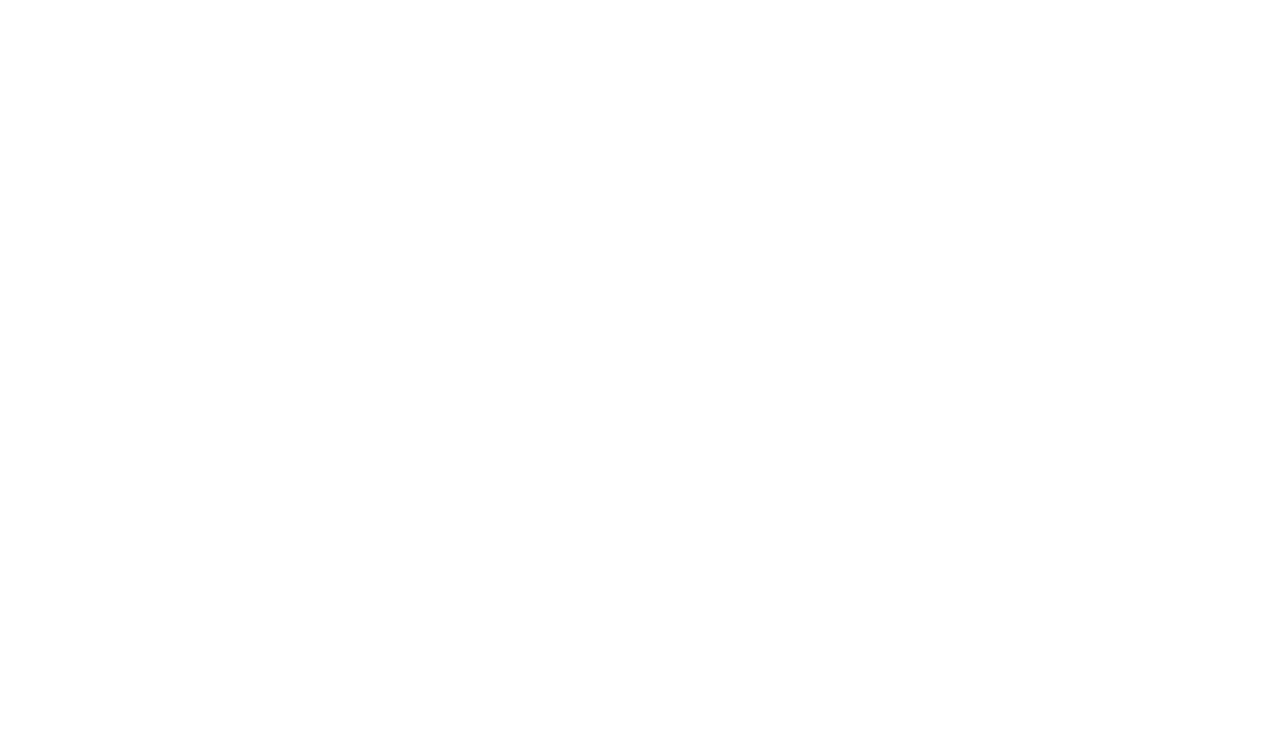
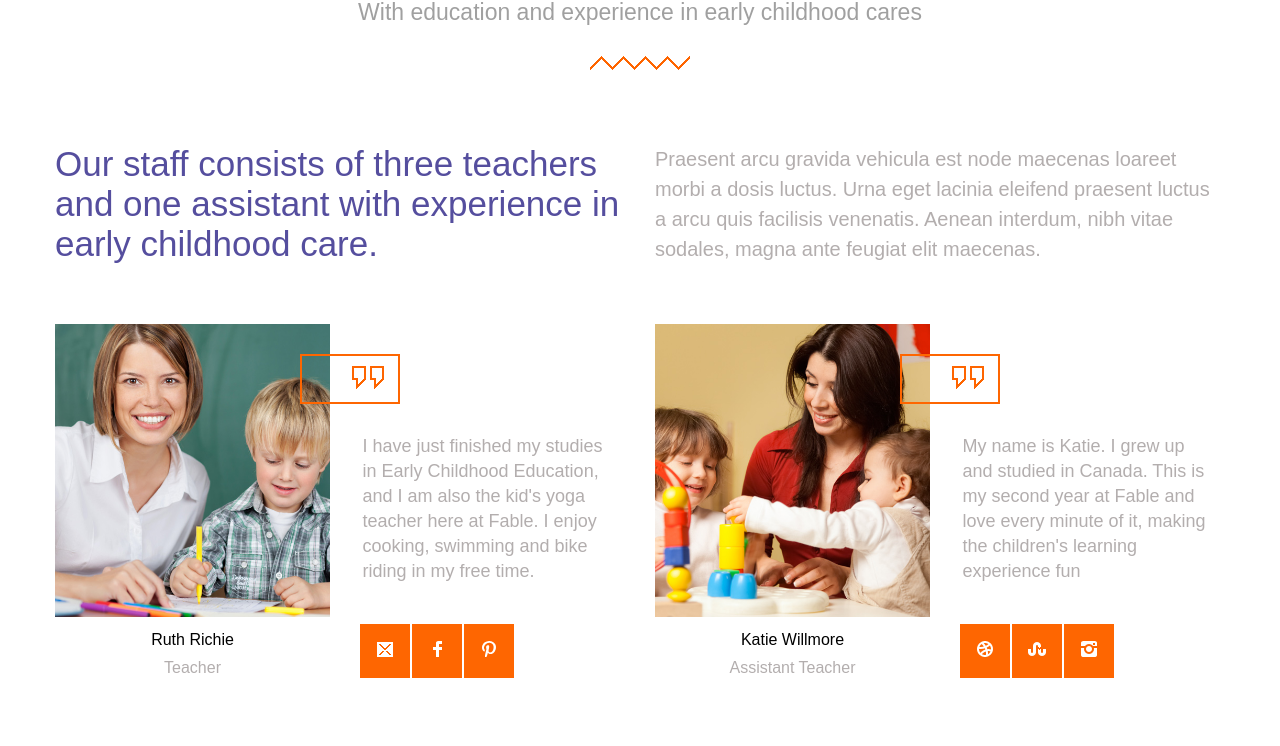
Before and after one commit to Giotreglia/proj-html-vuejs, a Vue app: page / in a window 1280 px wide. Shown: the part 4827-5573 px from the top of the page. Before the commit the page ends 4697 px from the top, so only its background shows below. Built offline with nearby package versions, Linux system fonts and the light colour scheme.

Commit message:
Sezione Staff

```diff
--- a/src/components/AppMain.vue
+++ b/src/components/AppMain.vue
@@ -4,6 +4,7 @@
 import StatsSection from './StatsSection.vue';
 import Classes from './Classes.vue';
 import Education from './Education.vue';
+import StaffSection from './StaffSection.vue';
 
 export default {
     name: 'AppMain',
@@ -12,7 +13,8 @@
         OverviewMission,
         StatsSection,
         Classes,
-        Education
+        Education,
+        StaffSection
     }
 }
 </script>
@@ -23,6 +25,7 @@
         <StatsSection />
         <Classes />
         <Education />
+        <StaffSection />
     </main>
 </template>
 <style lang="scss">
--- /dev/null
+++ b/src/components/StaffCard.vue
@@ -0,0 +1,97 @@
+<script>
+export default {
+    name: 'StaffCard',
+    props: {
+        img: String,
+        name: String,
+        role: String,
+        text: String,
+        socialA: String,
+        socialB: String,
+        socialC: String
+    }
+}
+</script>
+<template>
+    <div class="card">
+        <div class="card-left">
+            <div class="card-img-container">
+                <img v-if="img" :src="img" :alt="name">
+            </div>
+            <span class="name">{{ name }}</span>
+            <span class="role text-grey">{{ role }}</span>
+        </div>
+        <div class="card-right">
+            <div class="apix"><img src="../assets/images/quote.png" alt="quotes"></div>
+            <p class="text-grey">{{ text }}</p>
+            <div class="social">
+                <div class="social-wrapper"><img :src="socialA" alt="social"></div>
+                <div class="social-wrapper"><img :src="socialB" alt="social"></div>
+                <div class="social-wrapper"><img :src="socialC" alt="social"></div>
+            </div>
+        </div>
+    </div>
+</template>
+<style lang="scss" scoped>
+@use '../styles/general.scss';
+@use '../styles/partials/variables' as *;
+
+.card {
+    display: flex;
+    width: 100%;
+    gap: 20px;
+    padding: 20px 0;
+
+    p {
+        width: 250px;
+    }
+
+    .card-left,
+    .card-right {
+        width: 50%;
+        display: flex;
+        flex-direction: column;
+        align-items: center;
+        gap: 10px;
+        position: relative;
+    }
+}
+
+.card-img-container {
+    img {
+        width: 100%;
+    }
+}
+
+.card-right {
+    padding-top: 110px;
+
+    .apix {
+        border: $color-secondary solid 2px;
+        position: absolute;
+        top: 30px;
+        left: -50px;
+        width: 100px;
+        height: 50px;
+        padding: 5px 10px 10px 50px;
+    }
+
+    p {
+        line-height: 25px;
+        font-size: 18px;
+    }
+
+    .social {
+        display: flex;
+        gap: 2px;
+        padding: 30px 10px;
+        width: 100%;
+
+        .social-wrapper {
+            background-color: $color-secondary;
+            padding: 5px;
+            cursor: pointer;
+        }
+    }
+}
+</style>
--- /dev/null
+++ b/src/components/StaffSection.vue
@@ -0,0 +1,142 @@
+<script>
+import SectionHeader from './SectionHeader.vue';
+import StaffCard from './StaffCard.vue';
+
+export default {
+    name: 'StaffSection',
+    components: {
+        SectionHeader,
+        StaffCard
+    }
+}
+</script>
+<template>
+    <section id="staff">
+
+        <!-- staff header -->
+        <SectionHeader :title="`Meet Our Staff`" :subtitle="`With education and experience in early childhood cares`" />
+
+        <!-- staff main -->
+        <div class="staff-container">
+            <div class="staff-left">
+                <p class="staff-claim primary">
+                    Our staff consists of three teachers and one assistant with experience in early childhood care.
+                </p>
+
+                <StaffCard :name="`Ruth Richie`" :role="'Teacher'" :img="'src/assets/images/team_04.jpg'"
+                    :text="`I have just finished my studies in Early Childhood Education, and I am also the kid's yoga teacher here at Fable. I enjoy cooking, swimming and bike riding in my free time.`"
+                    :socialA="`src/assets/images/mail.png`" :socialB="`src/assets/images/facebook.png`"
+                    :socialC="`src/assets/images/pinterest.png`" />
+
+                <StaffCard :name="`Angelica Watson`" :role="'Lead Teacher'" :img="'src/assets/images/team_02.jpg'"
+                    :text="`I hold a degree in Early Childhood Education and an advanced English language certificate- I have been working as a kindergarten teacher since 2002.`"
+                    :socialA="`src/assets/images/bing.png`" :socialB="`src/assets/images/skype.png`"
+                    :socialC="`src/assets/images/linkedin.png`" />
+
+            </div>
+            <div class="staff-right">
+                <p class="staff-right-text text-grey">
+                    Praesent arcu gravida vehicula est node maecenas loareet morbi a dosis luctus. Urna
+                    eget lacinia eleifend praesent luctus a arcu quis facilisis venenatis. Aenean interdum, nibh vitae
+                    sodales, magna ante feugiat elit maecenas.
+                </p>
+
+                <StaffCard :name="`Katie Willmore`" :role="'Assistant Teacher'" :img="'src/assets/images/team_03.jpg'"
+                    :text="`My name is Katie. I grew up and studied in Canada. This is my second year at Fable and love every minute of it, making the children's learning experience fun`"
+                    :socialA="`src/assets/images/dribbble.png`" :socialB="`src/assets/images/stumbleupon.png`"
+                    :socialC="`src/assets/images/instagram.png`" />
+
+                <StaffCard :name="`Angela Lynn`" :role="'Teacher'" :img="'src/assets/images/team_01.jpg'"
+                    :text="`I have completed a Graduate Diploma in Early Childhood Teaching. I have worked with children aged from Six weeks to eight years. This is my second year at Fable.`"
+                    :socialA="`src/assets/images/youtube.png`" :socialB="`src/assets/images/twitter.png`"
+                    :socialC="`src/assets/images/googleplus.png`" />
+
+
+            </div>
+
+        </div>
+
+
+    </section>
+</template>
+<style lang="scss" scoped>
+@use '../styles/general.scss';
+@use '../styles/partials/variables' as *;
+
+#staff {
+    padding: 50px 0;
+    max-width: 1170px;
+    margin: auto;
+}
+
+.staff-container {
+    display: flex;
+    gap: 30px;
+    margin-top: 40px;
+
+    .staff-left,
+    .staff-right {
+        display: flex;
+        flex-direction: column;
+        width: 50%;
+    }
+}
+
+.staff-claim {
+    font-size: 35px;
+    margin-bottom: 40px;
+}
+
+.staff-right-text {
+    font-size: 20px;
+    line-height: 30px;
+    margin-bottom: 40px;
+}
+
+
+.staff-card {
+    display: flex;
+}
+
+.staff-card-left,
+.staff-card-right {
+    display: flex;
+    flex-direction: column;
+    width: 50%;
+    background-color: $color-primary;
+    margin: 20px 0;
+    color: white;
+    padding: 20px;
+}
+
+.staff-card-right {
+    background-image: url('../assets/images/gallery_04-690x506.jpg');
+    background-size: cover;
+    background-repeat: no-repeat;
+    position: relative;
+}
+
+.class-data {
+    margin-top: 90px;
+    display: flex;
+
+    .data-left,
+    .data-right {
+        display: flex;
+        flex-direction: column;
+        justify-content: center;
+        text-align: center;
+        width: 50%;
+    }
+
+    .data-left {
+        border-right: grey solid 1px;
+    }
+}
+
+.staff-btn {
+    position: absolute;
+    bottom: 0;
+    right: 0;
+}
+</style>
```
